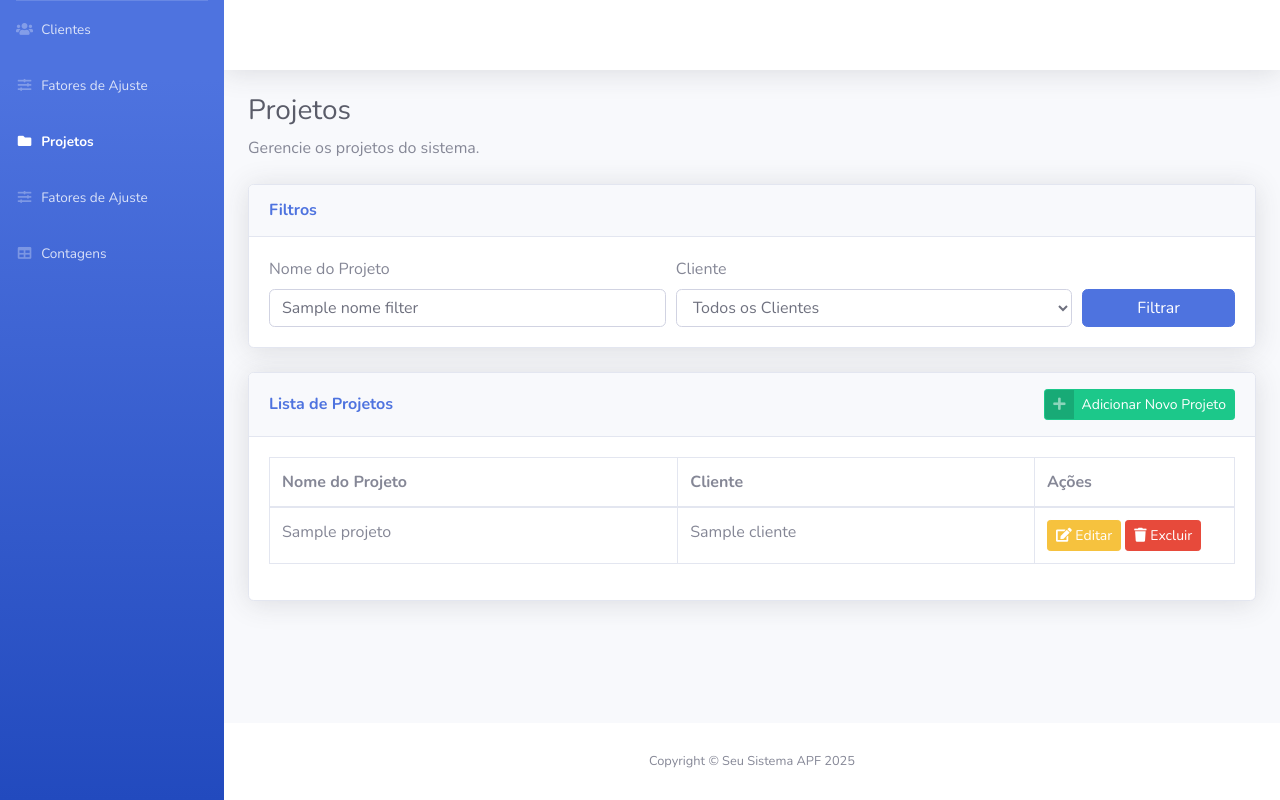
After one commit to victorafarias/sistema-apf, a FastAPI app: template templates/projetos/list.html in a window 1280 px wide. The commit adds this page. Run offline with FastAPI, Linux system fonts and the light colour scheme; the template is opened without the code that fills it: most values are stand-ins (such as "Sample title", 1, 10 or a date in 2020); parts of the project's set-up code (start-up, migrations or seed data) failed here and were passed over; some libraries are stand-ins or nearby versions.

Commit message:
inclusão do CRUD de Projetos

```diff
--- a/app/main.py
+++ b/app/main.py
@@ -7,7 +7,7 @@ from fastapi.staticfiles import StaticFiles
 from loguru import logger
 
 # Importa os roteadores da API e das páginas
-from app.routers import clientes, pages, fatores_ajuste # <-- ADICIONADO pages
+from app.routers import clientes, fatores_ajuste, pages, projetos
 
 # ... (configuração do logger) ...
 logger.add("logs/app.log", rotation="500 MB", retention="10 days", level="DEBUG")
@@ -30,6 +30,10 @@ templates = Jinja2Templates(directory="templates")
 app.include_router(clientes.router, prefix="/api") # <-- ADICIONADO PREFIXO /api
 app.include_router(fatores_ajuste.router, prefix="/api")
 app.include_router(pages.router) # <-- NOVO ROTEADOR DE PÁGINAS
+app.include_router(clientes.router, prefix="/api")
+app.include_router(fatores_ajuste.router, prefix="/api")
+app.include_router(projetos.router, prefix="/api") # <-- NOVO
+app.include_router(pages.router)
 
 
 @app.on_event("startup")
--- a/app/routers/pages.py
+++ b/app/routers/pages.py
@@ -284,3 +284,98 @@ async def handle_delete_fator(request: Request, fator_id: int):
     async with httpx.AsyncClient() as client:
         await client.delete(f"{API_BASE_URL}/fatores-ajuste/{fator_id}")
     return RedirectResponse(url="/fatores-ajuste", status_code=303)
+
+# app/routers/pages.py (adicionar ao final do arquivo)
+
+# --- ROTAS PARA PROJETOS ---
+
+@router.get("/projetos", response_class=HTMLResponse)
+async def list_projetos_page(
+    request: Request,
+    nome_filter: Optional[str] = None, # <-- NOVO
+    cliente_id_filter: Optional[str] = None, # <-- NOVO (como string)
+):
+    """
+    Renderiza a página que lista os projetos, aplicando filtros.
+    """
+    params = {}
+    if nome_filter:
+        params["nome_filter"] = nome_filter
+    if cliente_id_filter:
+        params["cliente_id_filter"] = cliente_id_filter
+
+    async with httpx.AsyncClient() as client:
+        # Busca os projetos já com os filtros
+        response_projetos = await client.get(f"{API_BASE_URL}/projetos/", params=params)
+
+        # Busca TODOS os clientes para popular o combobox de filtro
+        response_clientes = await client.get(f"{API_BASE_URL}/clientes/")
+
+    projetos = response_projetos.json() if response_projetos.status_code == 200 else []
+    clientes = response_clientes.json() if response_clientes.status_code == 200 else []
+
+    return templates.TemplateResponse("projetos/list.html", {
+        "request": request,
+        "projetos": projetos,
+        "clientes": clientes, # Passa a lista de clientes para o template
+        "nome_filter": nome_filter, # Devolve os filtros para a tela
+        "cliente_id_filter": cliente_id_filter, # Devolve os filtros para a tela
+    })
+
+@router.get("/projetos/novo", response_class=HTMLResponse)
+async def create_projeto_form(request: Request):
+    # Busca a lista de clientes para popular o combobox
+    async with httpx.AsyncClient() as client:
+        response = await client.get(f"{API_BASE_URL}/clientes/")
+    clientes = response.json() if response.status_code == 200 else []
+    return templates.TemplateResponse("projetos/form.html", {"request": request, "clientes": clientes})
+
+@router.post("/projetos/novo", response_class=HTMLResponse)
+async def handle_create_projeto(request: Request, nome: str = Form(...), cliente_id: int = Form(...)):
+    payload = {"nome": nome, "cliente_id": cliente_id}
+    async with httpx.AsyncClient() as client:
+        response = await client.post(f"{API_BASE_URL}/projetos/", json=payload)
+    if response.status_code == 201:
+        return RedirectResponse(url="/projetos", status_code=303)
+    # Lógica de erro
+    return RedirectResponse(url="/projetos/novo", status_code=303) # Simplificado
+
+@router.get("/projetos/{projeto_id}/editar", response_class=HTMLResponse)
+async def edit_projeto_form(request: Request, projeto_id: int):
+    async with httpx.AsyncClient() as client:
+        # Busca o projeto específico
+        proj_resp = await client.get(f"{API_BASE_URL}/projetos/{projeto_id}")
+        # Busca TODOS os clientes para o combobox
+        cli_resp = await client.get(f"{API_BASE_URL}/clientes/")
+
+    if proj_resp.status_code == 200:
+        projeto = proj_resp.json()
+        clientes = cli_resp.json() if cli_resp.status_code == 200 else []
+        return templates.TemplateResponse("projetos/edit.html", {
+            "request": request,
+            "projeto": projeto,
+            "clientes": clientes
+        })
+    return RedirectResponse(url="/projetos", status_code=303)
+
+@router.post("/projetos/{projeto_id}/editar", response_class=HTMLResponse)
+async def handle_edit_projeto(request: Request, projeto_id: int, nome: str = Form(...), cliente_id: int = Form(...)):
+    payload = {"nome": nome, "cliente_id": cliente_id}
+    async with httpx.AsyncClient() as client:
+        response = await client.patch(f"{API_BASE_URL}/projetos/{projeto_id}", json=payload)
+    return RedirectResponse(url="/projetos", status_code=303)
+
+@router.get("/projetos/{projeto_id}/excluir", response_class=HTMLResponse)
+async def delete_projeto_form(request: Request, projeto_id: int):
+    async with httpx.AsyncClient() as client:
+        response = await client.get(f"{API_BASE_URL}/projetos/{projeto_id}")
+    if response.status_code == 200:
+        projeto = response.json()
+        return templates.TemplateResponse("projetos/delete.html", {"request": request, "projeto": projeto})
+    return RedirectResponse(url="/projetos", status_code=303)
+
+@router.post("/projetos/{projeto_id}/excluir", response_class=HTMLResponse)
+async def handle_delete_projeto(request: Request, projeto_id: int):
+    async with httpx.AsyncClient() as client:
+        await client.delete(f"{API_BASE_URL}/projetos/{projeto_id}")
+    return RedirectResponse(url="/projetos", status_code=303)
--- a/templates/base.html
+++ b/templates/base.html
@@ -18,6 +18,16 @@
                 <a class="nav-link" href="/clientes">
                     <i class="fas fa-fw fa-users"></i>
                     <span>Clientes</span></a>
+            </li>
+            <li class="nav-item {% if 'fatores-ajuste' in request.url.path %}active{% endif %}">
+                <a class="nav-link" href="/fatores-ajuste">
+                    <i class="fas fa-fw fa-sliders-h"></i>
+                    <span>Fatores de Ajuste</span></a>
+            </li>
+            <li class="nav-item {% if 'projetos' in request.url.path %}active{% endif %}">
+                <a class="nav-link" href="/projetos">
+                    <i class="fas fa-fw fa-folder"></i>
+                    <span>Projetos</span></a>
             </li>
             <li class="nav-item {% if 'fatores-ajuste' in request.url.path %}active{% endif %}">
                 <a class="nav-link" href="/fatores-ajuste">
--- /dev/null
+++ b/templates/projetos/list.html
@@ -0,0 +1,80 @@
+{% extends "base.html" %}
+
+{% block title %}Projetos - Sistema APF{% endblock %}
+
+{% block content %}
+<h1 class="h3 mb-2 text-gray-800">Projetos</h1>
+<p class="mb-4">Gerencie os projetos do sistema.</p>
+
+<div class="card shadow mb-4">
+    <div class="card-header py-3">
+        <h6 class="m-0 font-weight-bold text-primary">Filtros</h6>
+    </div>
+    <div class="card-body">
+        <form method="get" action="/projetos">
+            <div class="form-row align-items-end">
+                <div class="col-md-5">
+                    <label for="nome_filter">Nome do Projeto</label>
+                    <input type="text" id="nome_filter" name="nome_filter" class="form-control" placeholder="Filtrar por Nome..." value="{{ nome_filter or '' }}">
+                </div>
+                <div class="col-md-5">
+                    <label for="cliente_id_filter">Cliente</label>
+                    <select id="cliente_id_filter" name="cliente_id_filter" class="form-control">
+                        <option value="">Todos os Clientes</option>
+                        {% for cliente in clientes %}
+                        <option value="{{ cliente.id }}" {% if cliente.id|string == cliente_id_filter %}selected{% endif %}>
+                            {{ cliente.nome }}
+                        </option>
+                        {% endfor %}
+                    </select>
+                </div>
+                <div class="col-md-2">
+                    <button type="submit" class="btn btn-primary btn-block">Filtrar</button>
+                </div>
+            </div>
+        </form>
+    </div>
+</div>
+
+<div class="card shadow mb-4">
+    <div class="card-header py-3 d-flex flex-row align-items-center justify-content-between">
+        <h6 class="m-0 font-weight-bold text-primary">Lista de Projetos</h6>
+        <a href="/projetos/novo" class="btn btn-success btn-icon-split btn-sm">
+            <span class="icon text-white-50"><i class="fas fa-plus"></i></span>
+            <span class="text">Adicionar Novo Projeto</span>
+        </a>
+    </div>
+    <div class="card-body">
+        <div class="table-responsive">
+            <table class="table table-bordered table-hover" width="100%" cellspacing="0">
+                <thead>
+                    <tr>
+                        <th>Nome do Projeto</th>
+                        <th>Cliente</th>
+                        <th style="width: 200px;">Ações</th>
+                    </tr>
+                </thead>
+                <tbody>
+                    {% for projeto in projetos %}
+                    <tr>
+                        <td>{{ projeto.nome }}</td>
+                        <td>{{ projeto.cliente.nome }}</td>
+                        <td>
+                            <a href="/projetos/{{ projeto.id }}/editar" class="btn btn-warning btn-sm">
+                                <i class="fas fa-edit"></i> Editar
+                            </a>
+                            <a href="/projetos/{{ projeto.id }}/excluir" class="btn btn-danger btn-sm">
+                                <i class="fas fa-trash"></i> Excluir
+                            </a>
+                        </td>
+                    </tr>
+                    {% else %}
+                    <tr>
+                        <td colspan="3" class="text-center">Nenhum projeto encontrado.</td> </tr>
+                    {% endfor %}
+                </tbody>
+            </table>
+        </div>
+    </div>
+</div>
+{% endblock %}
```
Also changed, not shown: alembic/versions/90b6bab5d63e_cria_a_tabela_de_projetos_com_.py (added, +41 -0 lines), app/models.py (+29 -9 lines), app/routers/projetos.py (added, +78 -0 lines), app/schemas.py (+24 -1 lines), templates/projetos/delete.html (added, +19 -0 lines), templates/projetos/edit.html (added, +31 -0 lines), templates/projetos/form.html (added, +30 -0 lines), 1 other file.
